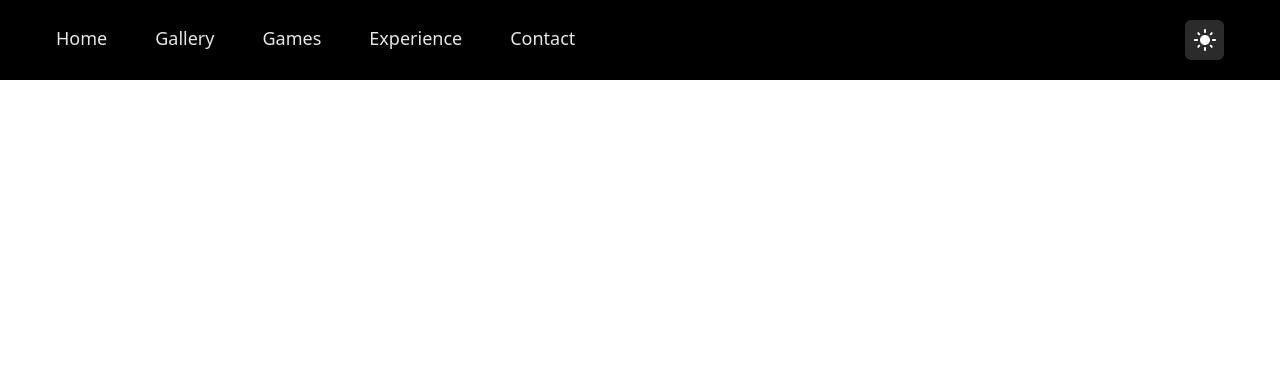
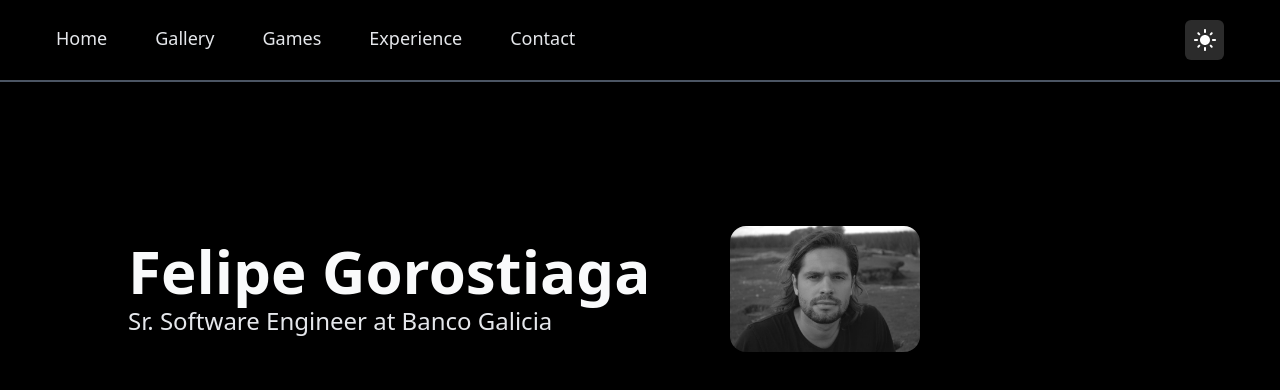
Before and after one commit to FelipeGorostiaga/portfolio, a Next.js app: page / in a window 1280 px wide. Shown: the top 390 px of the page. Built offline with nearby package versions, Linux system fonts and the light colour scheme.

Commit message:
feat: global navbar and started home component

```diff
--- a/components/Home/Home.tsx
+++ b/components/Home/Home.tsx
@@ -1,23 +1,18 @@
 import Image from 'next/image';
-import Navbar from '../Layout/Navbar/Navbar';
 
 const Home = () => {
   return (
-    <>
-      <Navbar />
-     {/* <main className="w-full h-full bg-black">
-        <section className="">
-          <div className="relative">
-            <Image src="/pfp.jpg" alt="Profile picture" width={200} height={200} className="mb-5 object-cover aspect-square rounded-full"/>
-             <Image src="/argentina.jpg" alt="Argentina flag" width={45} height={36} className="" />
+     <main className="bg-black w-full h-screen pt-36">
+        <div className="w-100 max-w-5xl mx-auto">
+          <div className="flex flex-row gap-20 items-center">
+            <div className="flex flex-col gap-1">
+              <div className="font-sans font-semibold text-6xl text-gray-50">Felipe Gorostiaga</div>
+              <div className="font-sans font-regular text-2xl text-gray-200">Sr. Software Engineer at Banco Galicia</div>
+            </div>
+            <Image className="object-cover rounded-2xl" src={'/pfp.jpg'} height={190} width={190} alt='profile picture'/>
           </div>
-        </section>
-        <div className="">
-          <div className="font-bold text-xl">Felipe Gorostiaga</div>
-          <div className="">Sr. Software Engineer at Banco Galicia</div>
         </div>
-      </main>*/}
-    </>
+      </main>
   );
 };
 
--- a/components/Layout/Navbar/Navbar.tsx
+++ b/components/Layout/Navbar/Navbar.tsx
@@ -11,7 +11,7 @@ const Navbar = () => {
   const isDark: boolean = useMemo(() => theme === 'dark', [theme]);
 
   return (
-    <nav className="bg-black h-3 px-14 py-10 flex flex-row items-center">
+    <nav className="bg-black h-3 px-14 py-10 flex flex-row items-center border-b-2 border-gray-600">
       <ul className="flex flex-row gap-12 w-full h-full items-center">
         <li
           onMouseEnter={() => setHoveredItem(NAV_ROUTES.HOME)}
--- a/pages/_app.tsx
+++ b/pages/_app.tsx
@@ -1,11 +1,15 @@
 import '../styles/globals.css';
 import type { AppProps } from 'next/app';
 import ThemeProvider from '../contexts/ThemeContext';
+import Navbar from '../components/Layout/Navbar/Navbar';
 
 export default function App({ Component, pageProps }: AppProps) {
   return (
     <ThemeProvider>
-      <Component {...pageProps} />
+      <>
+        <Navbar/>
+        <Component {...pageProps} />
+      </>
     </ThemeProvider>
 );
 }
--- /dev/null
+++ b/pages/contact/index.tsx
@@ -0,0 +1,14 @@
+import Head from 'next/head';
+
+export default function ContactPage() {
+  return (
+    <>
+      <Head>
+        <title>Contact | Felipe Gorostiaga</title>
+        <meta name="Portfolio" content="Felipe's portfolio website" />
+        <link rel="icon" href="/logo.png" />
+      </Head>
+      <p className="font-sans text-lg text-black">Contact</p>
+    </>
+  );
+}
--- /dev/null
+++ b/pages/experience/index.tsx
@@ -0,0 +1,14 @@
+import Head from 'next/head';
+
+export default function ExperiencePage() {
+  return (
+    <>
+      <Head>
+        <title>Experience | Felipe Gorostiaga</title>
+        <meta name="Portfolio" content="Felipe's portfolio website" />
+        <link rel="icon" href="/logo.png" />
+      </Head>
+      <p className="font-sans text-lg text-black">Experience</p>
+    </>
+  );
+}
--- /dev/null
+++ b/pages/gallery/index.tsx
@@ -0,0 +1,14 @@
+import Head from 'next/head';
+
+export default function GalleryPage() {
+  return (
+    <>
+      <Head>
+        <title>Gallery | Felipe Gorostiaga</title>
+        <meta name="Portfolio" content="Felipe's portfolio website" />
+        <link rel="icon" href="/logo.png" />
+      </Head>
+      <p className="font-sans text-lg text-black">Gallery</p>
+    </>
+  );
+}
--- a/pages/games/index.t.tsx
+++ b/pages/games/index.tsx
@@ -6,7 +6,7 @@ export default function GamesPage() {
       <Head>
         <title>Games | Felipe Gorostiaga</title>
         <meta name="Portfolio" content="Felipe's portfolio website" />
-        <link rel="icon" href="/rasengan.png" />
+        <link rel="icon" href="/logo.png" />
       </Head>
       <p className="font-sans text-lg text-black">Games</p>
     </>
```
